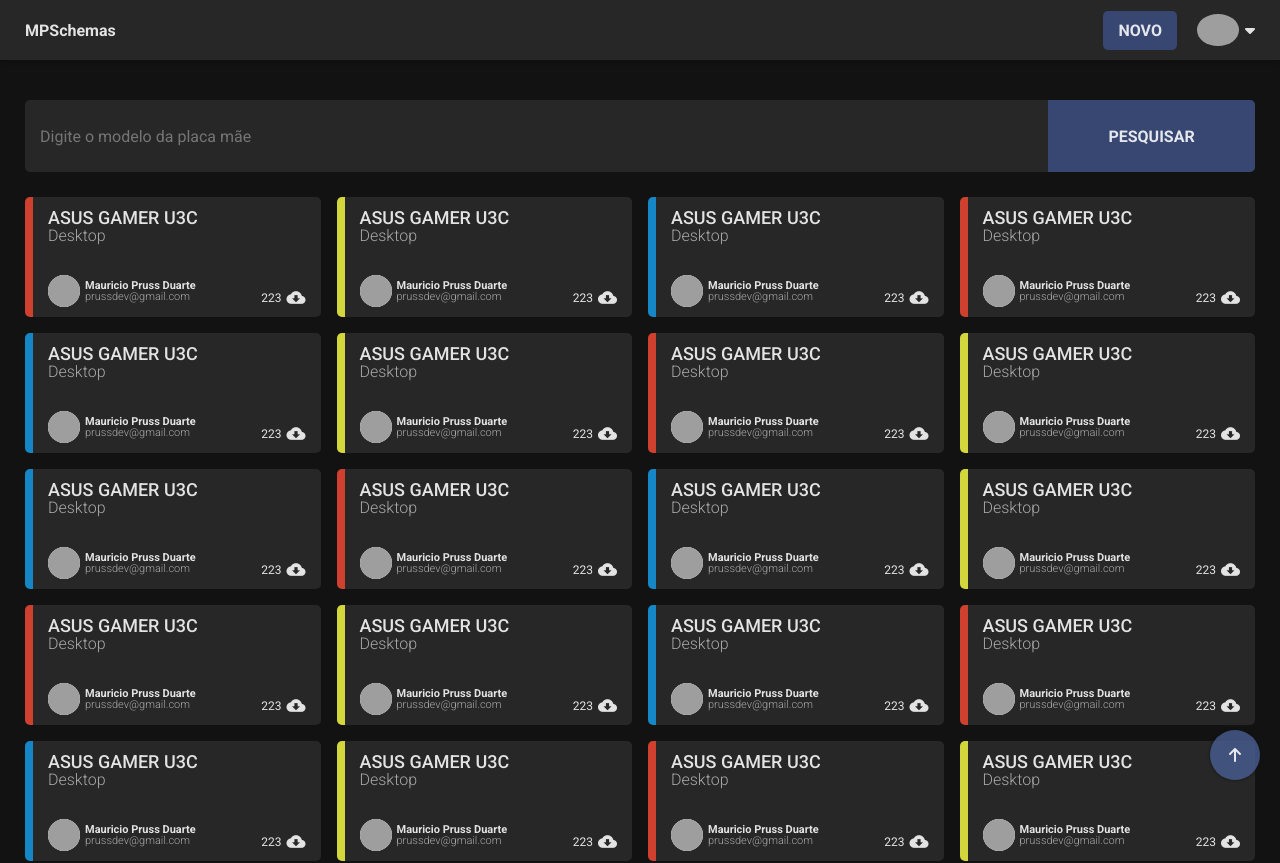
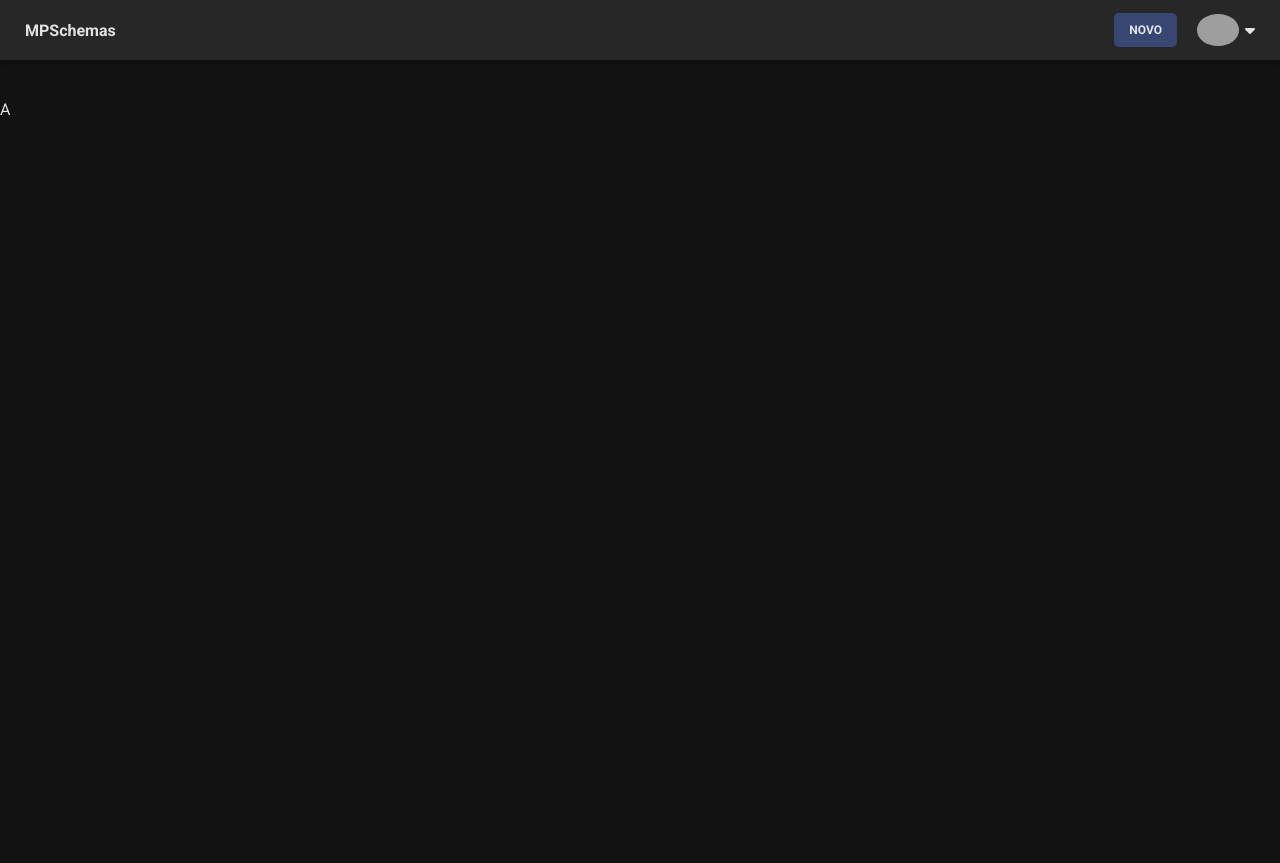
Before and after one commit to MauricioPDuarte/MPSchemas-front, a Vue app: page /login in a window 1280 px wide. Shown: the top 863 px of the page. After the commit the page ends 800 px from the top, so only its background shows below. Built offline with nearby package versions, Linux system fonts and the light colour scheme; grey boxes are pictures that could not be loaded.

Commit message:
Corrigido rotas da aplicacao e add .env

```diff
--- a/package.json
+++ b/package.json
@@ -9,6 +9,7 @@
   },
   "dependencies": {
     "core-js": "^3.6.5",
+    "dotenv": "^8.2.0",
     "less-loader": "^6.2.0",
     "sass-loader": "^9.0.3",
     "vue": "^2.6.11",
--- a/src/App.vue
+++ b/src/App.vue
@@ -1,7 +1,7 @@
 <template>
   <div id="app">
     <NavBar />
-    <router-view></router-view>
+    <router-view />
   </div>
 </template>
 
@@ -17,11 +17,6 @@
 </script>
 
 <style>
-#app {
-
-}
-
-
 * {
   margin: 0;
   padding: 0;
--- /dev/null
+++ b/src/Views/SignIn.vue
@@ -0,0 +1,22 @@
+<template>
+  <div class="containerSignIn">
+      <p>A</p>
+  </div>
+</template>
+
+<script>
+
+  export default {
+    name: 'SignIn',
+    components: {
+
+    }
+  }
+</script>
+
+<style scoped>
+    .containerSignIn {
+
+    }
+
+</style>
--- a/src/components/NavBar.vue
+++ b/src/components/NavBar.vue
@@ -67,6 +67,10 @@
     font-weight: 600;
     cursor: pointer;
     transition: all .3s ease-in;
+    font-size: 12px;
+
+    display: flex;
+    align-items: center;
   }
 
   .btnAddSchema:hover {
--- a/src/router/index.js
+++ b/src/router/index.js
@@ -1,16 +1,27 @@
 import Vue from 'vue';
-import Router from 'vue-router';
+import VueRouter from 'vue-router';
 
-import ListSchemas from "../Views/ListSchemas";
+import ListSchemas from "../views/ListSchemas";
+import SignIn from "../views/SignIn";
 
-Vue.use(Router);
+Vue.use(VueRouter);
 
 const routes = [
     {
-        name: "Lista Esquemas",
-        path: "",
-        component: ListSchemas
+        path: "/",
+        name:"Home",
+        component: ListSchemas,
+
+    },
+    {
+        path: "/login",
+        name:"SignIn",
+        component: SignIn
     },
 ]
 
-export default new Router({ routes });
+export default new VueRouter({
+    mode: "history",
+    routes,
+    base: process.env.BASE_URL
+ });
```
Also changed, not shown: 1 other file (tests, documents, lock files or other folders).
